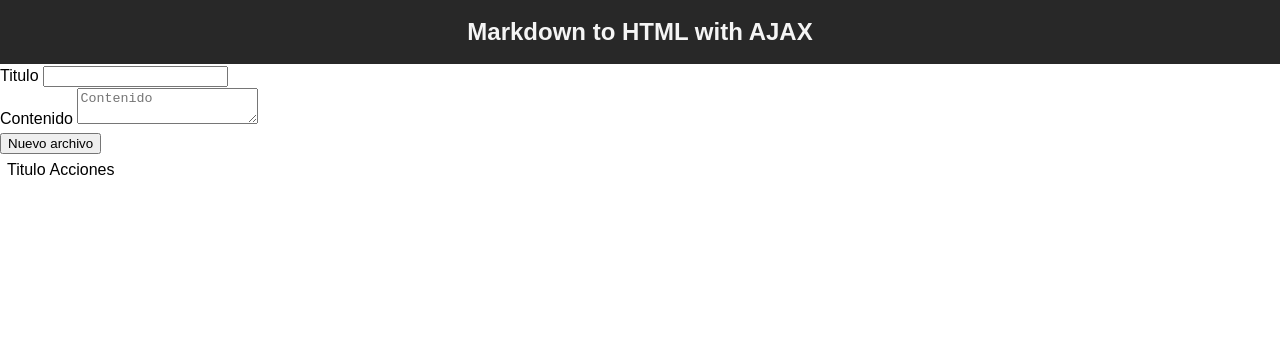
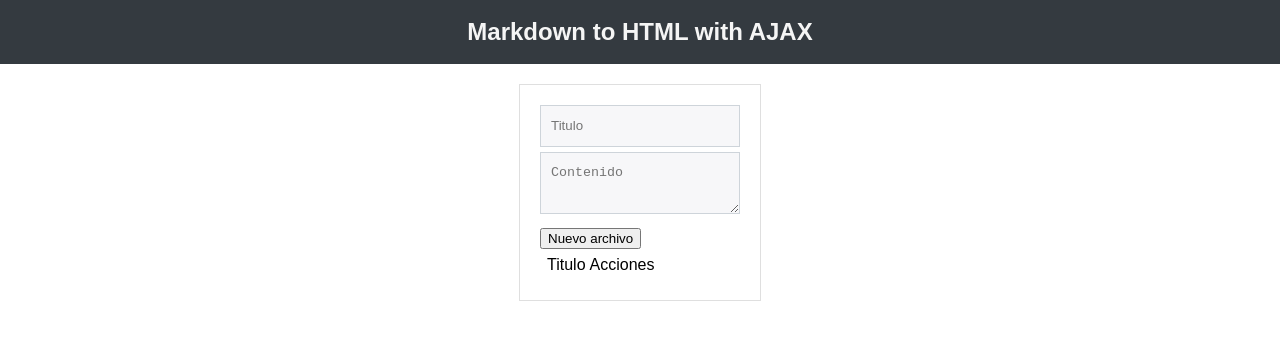
Before and after one commit to jcondoripin/repo_Pweb2B_Lab02, a website: page public/index.html in a window 1280 px wide. Drawn offline with Linux system fonts and the light colour scheme.

Commit message:
formulario estilos

```diff
--- a/public/css/myStyles.css
+++ b/public/css/myStyles.css
@@ -25,7 +25,40 @@ h1 {
 }
 
 .header {
-    background-color: rgb(40, 40, 40);
+    background-color: #343a40;
     color: whitesmoke;
     text-align: center;
 }
+
+.content {
+    margin-top: 2rem;
+    display: flex;
+    justify-content: center;
+}
+
+/* Carta */
+.card {
+    border: 1px solid rgba(0,0,0,.125);
+    padding: 2rem;
+}
+
+/* Formulario de registro */
+
+.form {
+    width: 200px;
+}
+
+.form-input {
+    margin-bottom: 0.5rem;
+    width: 100%;
+    border: 1px solid #ced4da;
+    background-color: #f7f7f9;
+    line-height: 1.5;
+    color: #55595c;
+    padding: 1rem;
+}
+
+textarea {
+    resize: vertical;
+    overflow-x: hidden;
+}
--- a/public/index.html
+++ b/public/index.html
@@ -12,18 +12,12 @@
         <header class="header">
             <h1>Markdown to HTML with AJAX</h1>
         </header>
-        <div>
-            <div>
+        <div class="content">
+            <div class="card">
                 <!-- Aquí el formulario para crear nuevos md -->
-                <form>
-                    <div>
-                        <label for="title">Titulo</label>
-                        <input type="text" name="title" id="title">
-                    </div>
-                    <div>
-                        <label for="content">Contenido</label>
-                        <textarea name="content" placeholder="Contenido" id="content"></textarea>
-                    </div>
+                <form class="form">
+                    <input class="form-input" type="text" name="title" id="title" placeholder="Titulo">
+                    <textarea  class="form-input form-input__area" name="content" placeholder="Contenido" id="content"></textarea>
                 </form>
                 <button id="bCrear" onclick="">Nuevo archivo</button>
 
@@ -39,9 +33,12 @@
 
                     </tbody>
                 </table>
-            </div>
-            <div id="result">
-                <!-- Aquí la vista de md a html -->
+            </div> <!-- /card -->
+
+            <div class="vista">
+                <div id="result">
+                    <!-- Aquí la vista de md a html -->
+                </div>
             </div>
         </div>
         <script src="js/app.js"></script>
```
